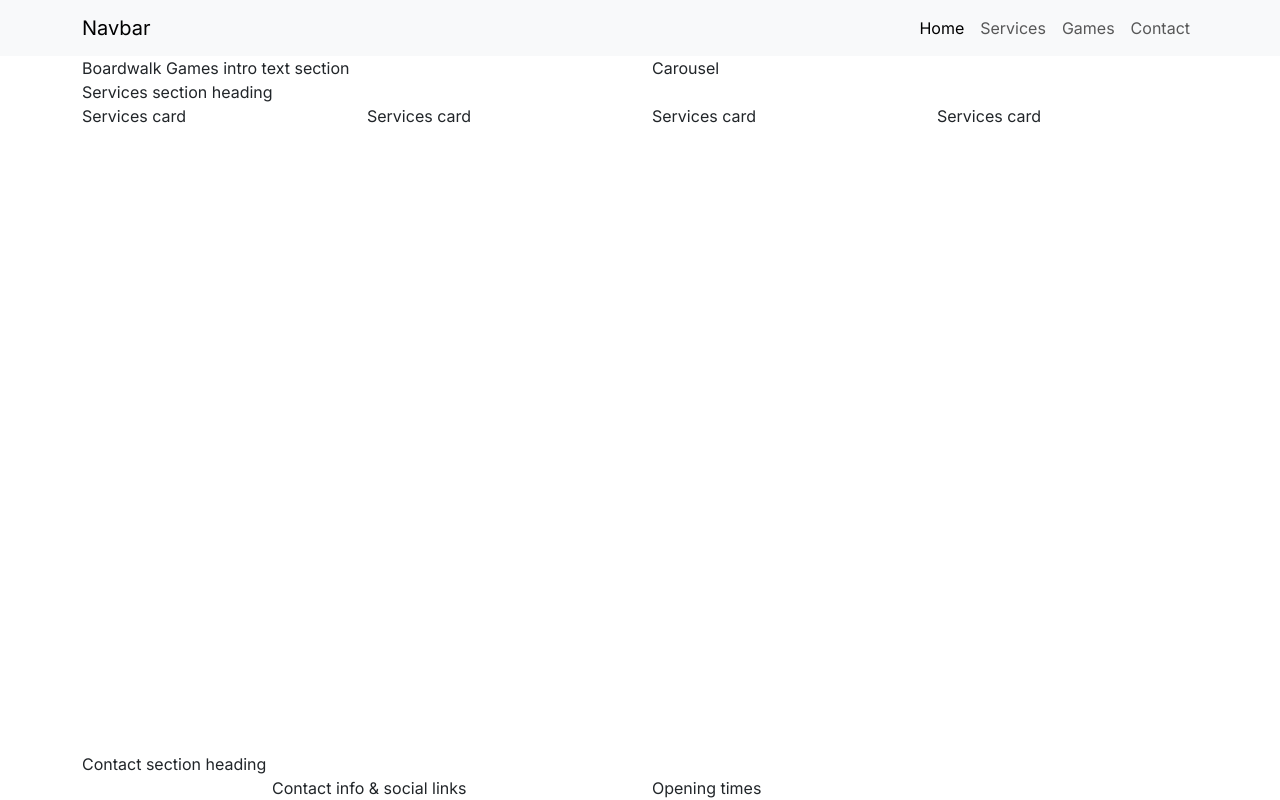
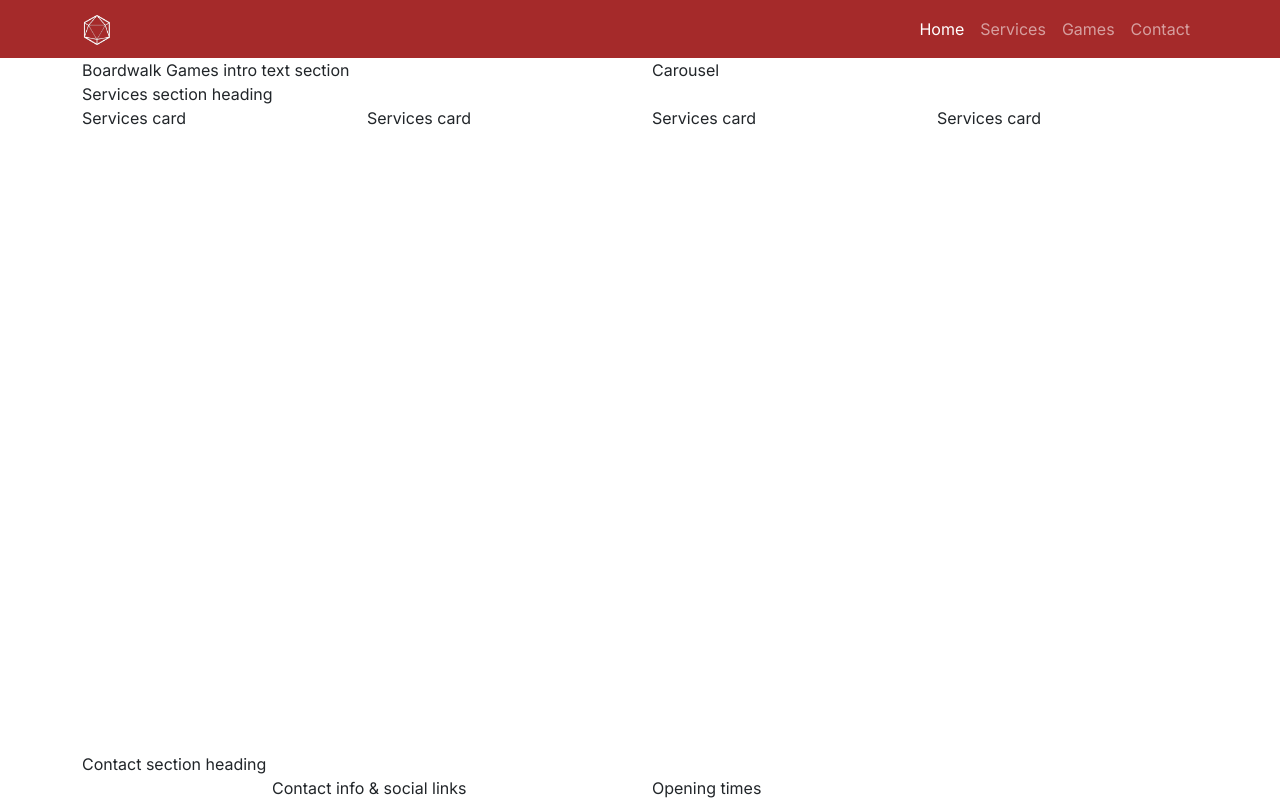
Before and after one commit to salah929/board-games, a plain HTML site: page index.html in a window 1280 px wide. Drawn offline with nearby package versions, Linux system fonts and the light colour scheme; a web font is replaced by a local one.

Commit message:
Styling the navbar

```diff
--- a/assets/css/style.css
+++ b/assets/css/style.css
@@ -5,7 +5,7 @@
 :root {
     --primary-font: "Inter", sans-serif;
     --secondary-font: "Macondo", cursive;
-    --primary-color: #416a8e;
+    --primary-color: brown;
     --secondary-color: #aa9581; /* light brown */
     --highlight-color: #416a8e; /* blue */
     --highlight-color-light: #7a9fc2; /* light blue */
@@ -25,6 +25,15 @@ h1, h2, h3 {
     color: var(--highlight-color);
 }
 
+/* Navbar */
+#navbar {
+    background-color: var(--primary-color);
+}
+
+#navbar .logo {
+    width: 30px;
+}
+
 /* Grid visualisation CSS for testing */
 /*
 .container, .row {
--- a/index.html
+++ b/index.html
@@ -25,9 +25,11 @@
 <!-- Classes on body set to work with mt-auto on footer to ensure it always stays at the bottom of the page -->
 <body class="d-flex flex-column min-vh-100">
     <!-- Navigation -->
-    <nav class="navbar navbar-expand-lg bg-body-tertiary">
+    <nav id="navbar" class="navbar navbar-expand-lg" data-bs-theme="dark">
         <div class="container">
-          <a class="navbar-brand" href="index.html">Navbar</a>
+          <a class="navbar-brand" href="index.html">
+            <img src="assets/images/logo-sm-white.png" alt="Boardwalk Games logo" class="logo">
+          </a>
           <button class="navbar-toggler" type="button" data-bs-toggle="collapse" data-bs-target="#navbarNav" aria-controls="navbarNav" aria-expanded="false" aria-label="Toggle navigation">
             <span class="navbar-toggler-icon"></span>
           </button>
```
